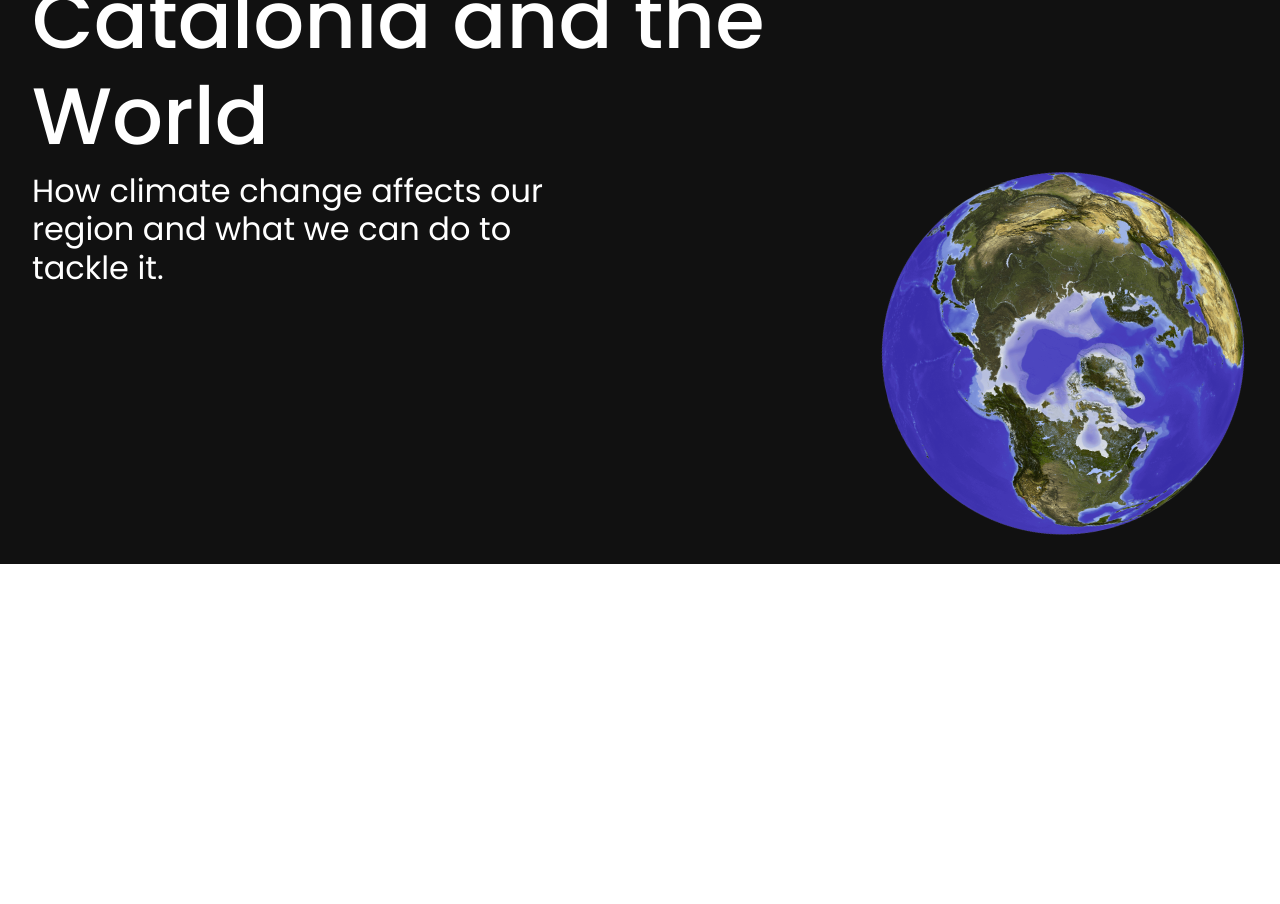
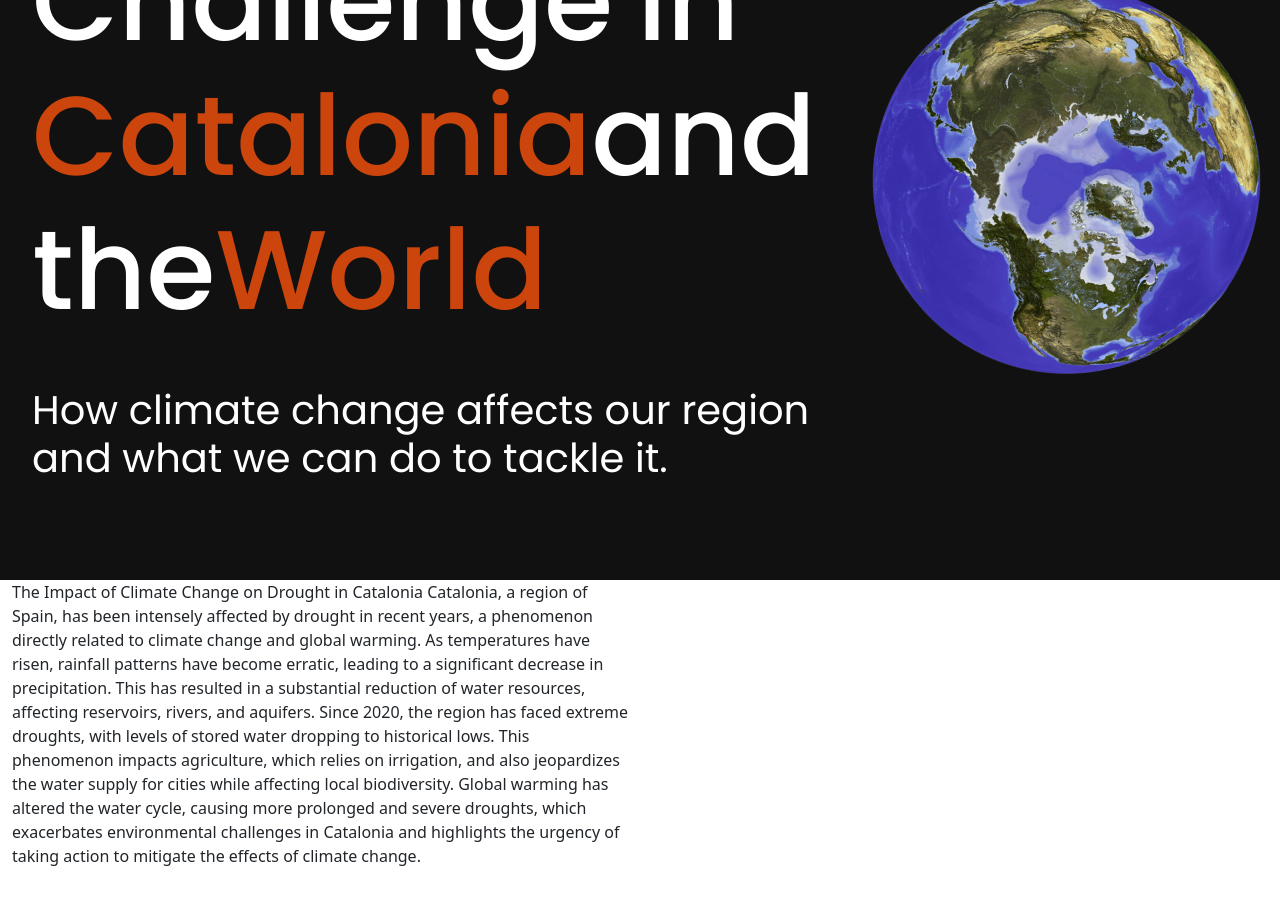
Before and after one commit to adptCode/nasaSpaceApp, an Angular app: page / in a window 1280 px wide. Shown: the part 320-1224 px from the top of the page. Before the commit the page ends 884 px from the top, so only its background shows below. Built offline with nearby package versions, Linux system fonts and the light colour scheme.

Commit message:
actualizar

```diff
--- a/src/app/info/info.component.css
+++ b/src/app/info/info.component.css
@@ -1,10 +1,13 @@
-.container-fluid{
+.bloque1{
     height: auto;
     background-color: rgb(17,17,17);
+
 }
 .seccion1{
-    width: 75%;
-    height: auto;
+    height: 100vh;
+}
+span{
+    color:rgb(203, 69, 12);
 
 }
 h1{
@@ -12,29 +15,34 @@ h1{
     font-weight: 500;
     font-style: normal;
     color:white ;
-    font-size: 5rem;
-    margin-left: 20px;
+    font-size:7rem;
+ padding: 20px;
+
+ word-spacing: -5px;
+
 }
 h2{
     font-family: "Poppins", sans-serif;
     font-weight: 400;
     font-style: normal;
     color:white ;
-    font-size: 2rem;
-    margin-left: 20px;
+    font-size: 2.5rem;
+    padding: 20px;
 }
+
 .imgPlaneta{
 
 display: flex;
 justify-content: end;
 align-items: center;
 overflow: hidden;
+padding: 20px;
 }
 .imgPlaneta img{
-    width: 60%;
+    width: 100%;
     height: auto;
     animation: rotate 7s linear infinite;
-    margin-bottom: 30px;
+
 }
 @keyframes rotate {
     from {
@@ -44,3 +52,39 @@ overflow: hidden;
         transform: rotate(360deg); /* Termina en 360 grados */
     }
 }
+
+/*Bloque2*/
+
+.bloque2{
+    height: 100vh;
+}
+
+
+
+
+/* Estilos responsivos para móviles */
+@media (max-width: 1200px) {
+    h1 {
+        font-size: 4rem;
+
+    }
+    h2{
+        font-size: 2rem;
+    }
+    .seccion1{
+        height: auto;
+    }
+}
+
+@media (max-width: 480px) {
+    h1 {
+        font-size: 3rem;
+
+    }
+    h2{
+        font-size: 1.5rem;
+    }
+    .seccion1{
+        height: auto;
+    }
+}
--- a/src/app/info/info.component.html
+++ b/src/app/info/info.component.html
@@ -1,15 +1,31 @@
-<div class="container-fluid">
-    <div class="row">
-        <div class="col-12 seccion1">
-            <h1>The Climate Challenge in Catalonia and the World</h1>
+<div class="container-fluid bloque1">
+  <div class="row seccion1">
+    <div class="col-sm-12 col-md-12 col-lg-8 historia">
+      <h1>The Climate Challenge in <span>Catalonia</span>and the<span>World</span></h1>
+      <h2>
+        How climate change affects our region and what we can do to tackle it.
+      </h2>
+    </div>
+    <div class="col-sm-12 col-md-12 col-lg-4 imgPlaneta">
+      <img src="assets/planeta.png" alt="" />
+    </div>
+  </div>
+</div>
+<div class="container-fluid bloque2">
+   <div class="row">
+       <div class="col-sm-12 col-md-12 col-lg-6 seccion2">
+        <div class="text_seccion2">
+            <p>The Impact of Climate Change on Drought in Catalonia
+                Catalonia, a region of Spain, has been intensely affected by drought in recent years, a phenomenon directly related to climate change and global warming. As temperatures have risen, rainfall patterns have become erratic, leading to a significant decrease in precipitation. This has resulted in a substantial reduction of water resources, affecting reservoirs, rivers, and aquifers.
+
+                Since 2020, the region has faced extreme droughts, with levels of stored water dropping to historical lows. This phenomenon impacts agriculture, which relies on irrigation, and also jeopardizes the water supply for cities while affecting local biodiversity.
+
+                Global warming has altered the water cycle, causing more prolonged and severe droughts, which exacerbates environmental challenges in Catalonia and highlights the urgency of taking action to mitigate the effects of climate change.</p>
         </div>
-   <div class="row">
-   <div class="col-sm-12 col-md-6 col-lg-6 historia">
-    <h2>How climate change affects our region and what we can do to tackle it.</h2>
+
+       </div>
+       <div class="col-sm-12 col-md-12 col-lg-6">
+
+    </div>
    </div>
-   <div class="col-sm-12 col-md-6 col-lg-6 imgPlaneta">
-    <img src="assets/planeta.png" alt="">
-   </div>
-   </div>
-    </div>
 </div>
```
